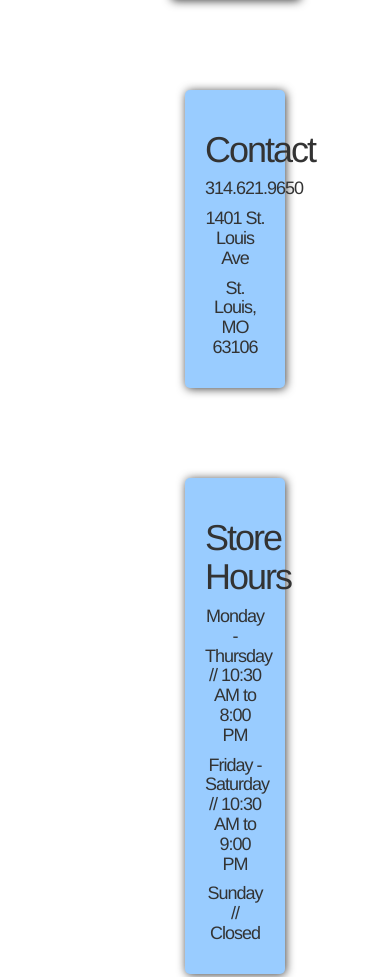
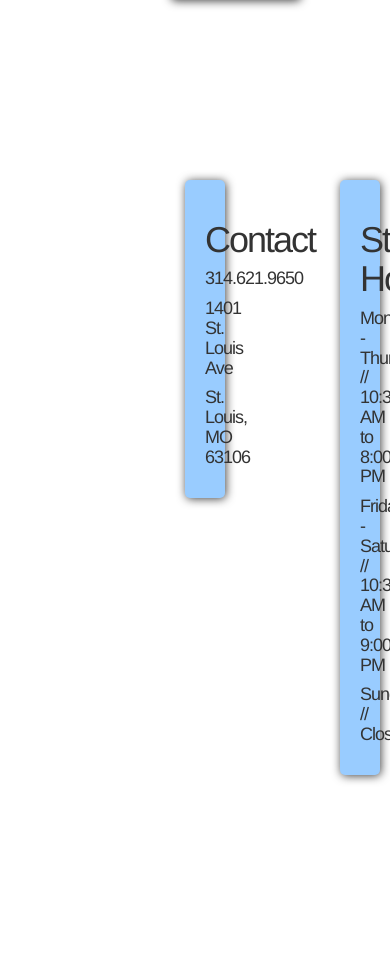
Before and after one commit to ajhausdorf/Bootstrap-Wireframe-CCK, a plain HTML site: page home.html in a window 390 px wide. Shown: the part 4864-5841 px from the top of the page. After the commit the page ends 5729 px from the top, so only its background shows below. Drawn offline with nearby package versions, Linux system fonts and the light colour scheme.

Commit message:
xs and lg sizes
update responsive span columns for contact and hours

```diff
--- a/home.html
+++ b/home.html
@@ -67,7 +67,7 @@
 			Crown Candy Kitchen’s staff hope you’ve enjoyed your visit and look forward to seeing you again in the near future.
 		</h4>
 </div>
-	<div class="col-md-6">
+	<div class="col-xs-6 col-md-6 col-lg-6">
 		<div class="center hero-unit">
 		<h1> Contact </h1>
 		<h4> 314.621.9650 </h4>
@@ -76,7 +76,7 @@
 		</div>
 	</div>
 
-	<div class="col-md-6">
+	<div class="col-xs-6 col-md-6 col-lg-6">
 		<div class="center hero-unit">
 		<h1> Store Hours </h1>
 		<h4> Monday - Thursday // 10:30 AM to 8:00 PM</h4>
```
